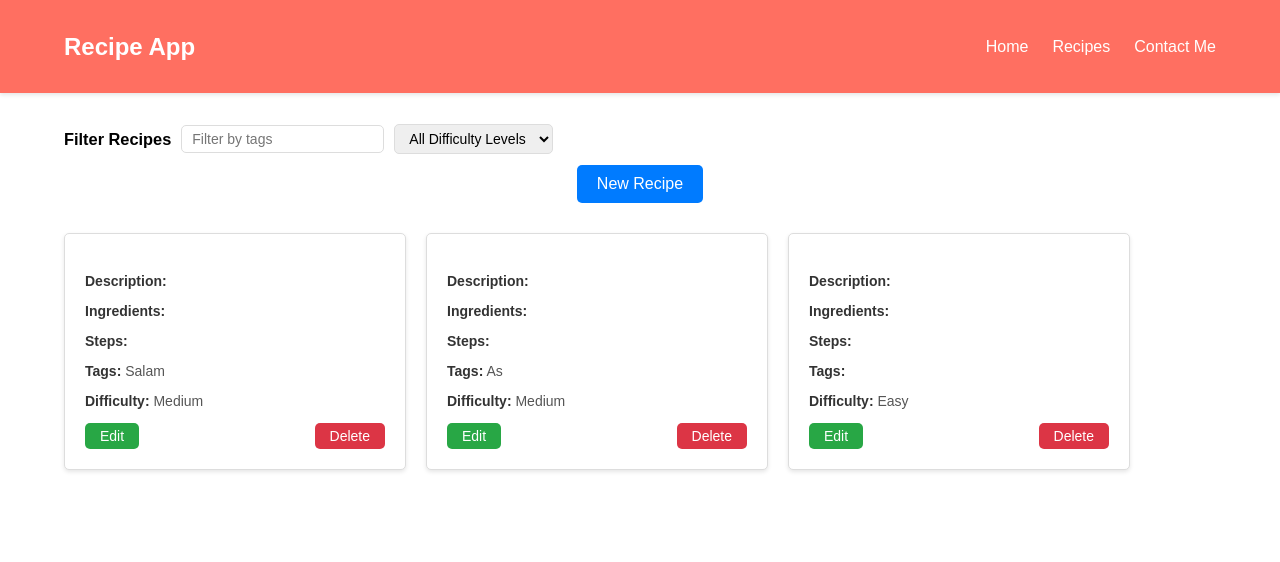
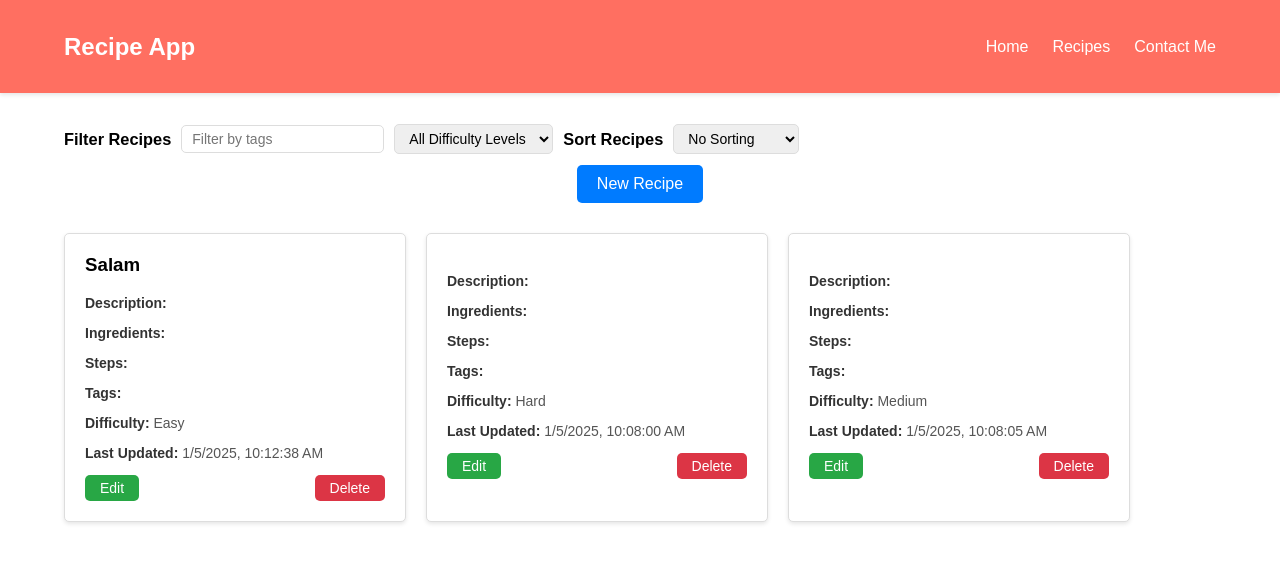
Before and after one commit to GarayevF/Project2, a React (Create React App) app in the folder webmobileproject2/: page /recipes in a window 1280 px wide. Shown: the top 562 px of the page. Built offline with nearby package versions, Linux system fonts and the light colour scheme; data requests are answered from the project's data file.

Commit message:
Added sort feature

```diff
--- a/webmobileproject2/db.json
+++ b/webmobileproject2/db.json
@@ -1,34 +1,34 @@
 {
   "recipes": [
     {
-      "id": "1736023601613",
-      "title": "",
+      "id": "1736024432842",
+      "title": "Salam",
       "description": "",
       "ingredients": "",
       "steps": "",
-      "tags": "Salam",
-      "difficulty": "Medium",
-      "lastUpdated": "1/5/2025, 12:47:00 AM"
+      "tags": "",
+      "difficulty": "Easy",
+      "lastUpdated": "1/5/2025, 10:12:38 AM"
     },
     {
-      "id": "1736023872157",
-      "title": "",
-      "description": "",
-      "ingredients": "",
-      "steps": "",
-      "tags": "As",
-      "difficulty": "Medium",
-      "lastUpdated": "1/5/2025, 12:51:12 AM"
-    },
-    {
-      "id": "1736024432842",
+      "id": "1736057280420",
       "title": "",
       "description": "",
       "ingredients": "",
       "steps": "",
       "tags": "",
-      "difficulty": "Easy",
-      "lastUpdated": "1/5/2025, 1:00:32 AM"
+      "difficulty": "Hard",
+      "lastUpdated": "1/5/2025, 10:08:00 AM"
+    },
+    {
+      "id": "1736057285996",
+      "title": "",
+      "description": "",
+      "ingredients": "",
+      "steps": "",
+      "tags": "",
+      "difficulty": "Medium",
+      "lastUpdated": "1/5/2025, 10:08:05 AM"
     }
   ]
 }
--- a/webmobileproject2/src/components/Recipe.jsx
+++ b/webmobileproject2/src/components/Recipe.jsx
@@ -15,6 +15,7 @@ const Recipe = () => {
   const [editIndex, setEditIndex] = useState(null);
   const [filterTags, setFilterTags] = useState("");
   const [filterDifficulty, setFilterDifficulty] = useState("");
+  const [sortOption, setSortOption] = useState("");
 
   const API_URL = "http://localhost:3000/recipes";
 
@@ -90,6 +91,7 @@ const Recipe = () => {
       })
       .catch((err) => console.error("Error deleting recipe:", err));
   };
+
   const filteredRecipes = recipes.filter((recipe) => {
     const matchesTags = filterTags
       ? recipe.tags.toLowerCase().includes(filterTags.toLowerCase())
@@ -98,6 +100,22 @@ const Recipe = () => {
       ? recipe.difficulty === filterDifficulty
       : true;
     return matchesTags && matchesDifficulty;
+  });
+
+  const sortedRecipes = [...filteredRecipes].sort((a, b) => {
+    switch (sortOption) {
+      case "title":
+        return a.title.localeCompare(b.title);
+      case "lastUpdated":
+        return new Date(b.lastUpdated) - new Date(a.lastUpdated);
+      case "tags":
+        return a.tags.localeCompare(b.tags);
+      case "difficulty":
+        const difficultyOrder = { Easy: 1, Medium: 2, Hard: 3 };
+        return difficultyOrder[a.difficulty] - difficultyOrder[b.difficulty];
+      default:
+        return 0;
+    }
   });
 
   return (
@@ -118,6 +136,18 @@ const Recipe = () => {
           <option value="Easy">Easy</option>
           <option value="Medium">Medium</option>
           <option value="Hard">Hard</option>
+        </select>
+
+        <h3>Sort Recipes</h3>
+        <select
+          value={sortOption}
+          onChange={(e) => setSortOption(e.target.value)}
+        >
+          <option value="">No Sorting</option>
+          <option value="title">Title</option>
+          <option value="lastUpdated">Last Updated</option>
+          <option value="tags">Tags</option>
+          <option value="difficulty">Difficulty</option>
         </select>
       </div>
 
@@ -182,7 +212,7 @@ const Recipe = () => {
       )}
 
       <div className="recipe-cards-container">
-        {filteredRecipes.map((recipe, index) => (
+        {sortedRecipes.map((recipe, index) => (
           <div className="recipe-card" key={recipe.id}>
             {editIndex === index ? (
               <div className="recipe-edit-form">
@@ -277,6 +307,9 @@ const Recipe = () => {
                 <p>
                   <strong>Difficulty:</strong> {recipe.difficulty}
                 </p>
+                <p>
+                  <strong>Last Updated:</strong> {recipe.lastUpdated}
+                </p>
                 <div className="actions">
                   <button onClick={() => handleEditRecipe(index)}>Edit</button>
                   <button onClick={() => handleDeleteRecipe(recipe.id)}>
```
Also changed, not shown: webmobileproject2/src/components/RecipeManagement.jsx (deleted), webmobileproject2/src/styles/RecipeManagement.css (deleted). Lines whose indentation alone changed are shown as unchanged.
